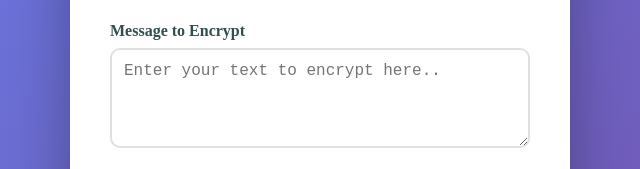
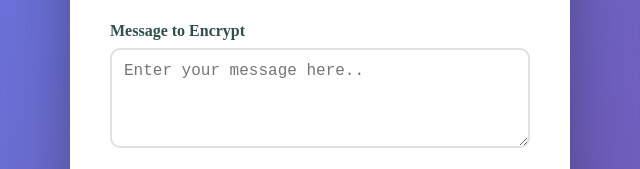
Before and after one commit to nexora-droid/ceaser-cipher, a plain HTML site: page index.html in a window 1280 px wide. Shown: the part 212-381 px from the top of the page, 320-960 px from the left. Drawn offline with Linux system fonts and the light colour scheme; a web font is replaced by a local one.

Commit message:
Update index.html

```diff
--- a/index.html
+++ b/index.html
@@ -18,7 +18,7 @@
         </div>
         <div class="input-group">
             <label for="inputText">Message to Encrypt</label>
-            <textarea id="inputText" placeholder="Enter your text to encrypt here.."></textarea>
+            <textarea id="inputText" placeholder="Enter your message here.."></textarea>
         </div>
         <div class="input-group">
             <label>Shift amount: <span id="shiftDisplay">3</span></label>
```
